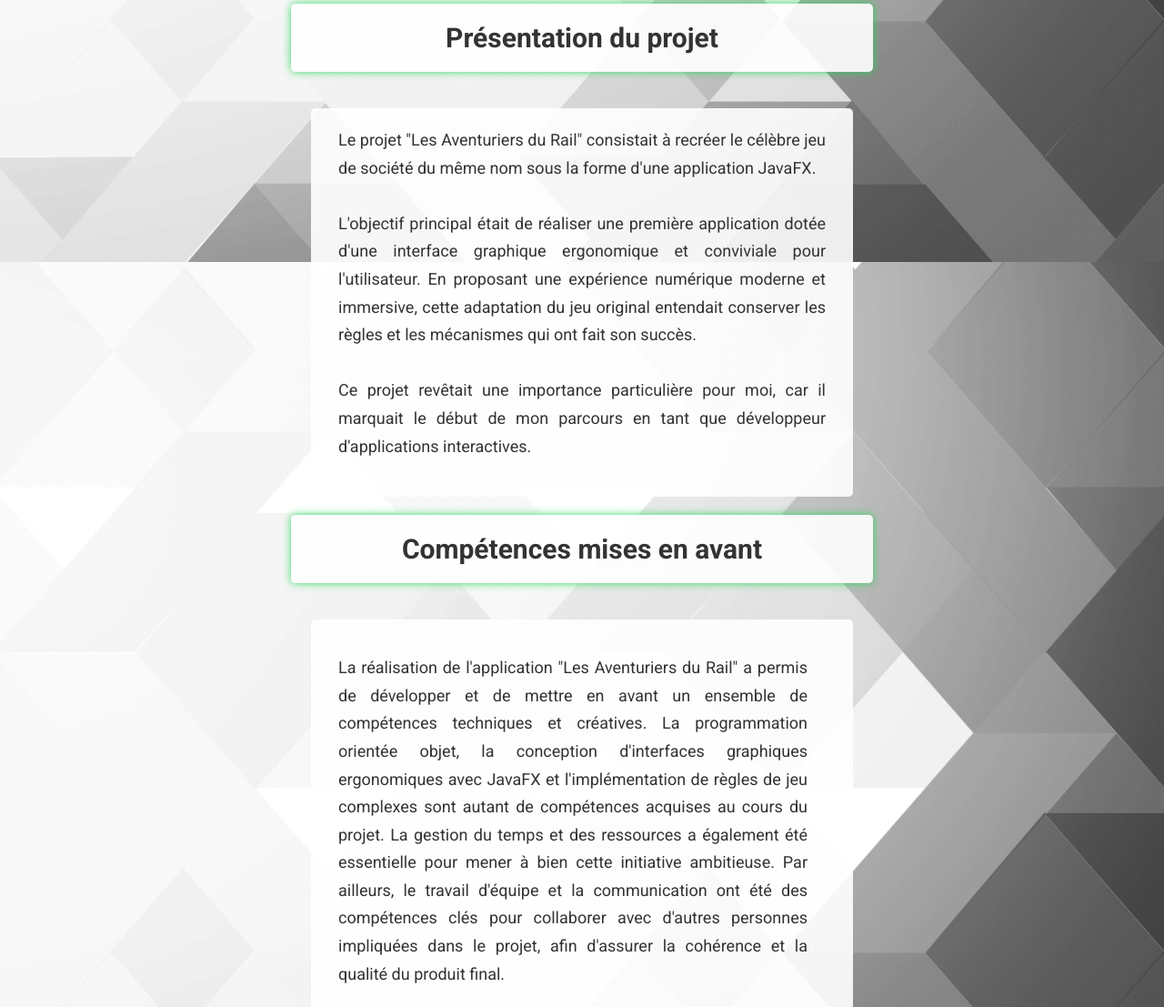
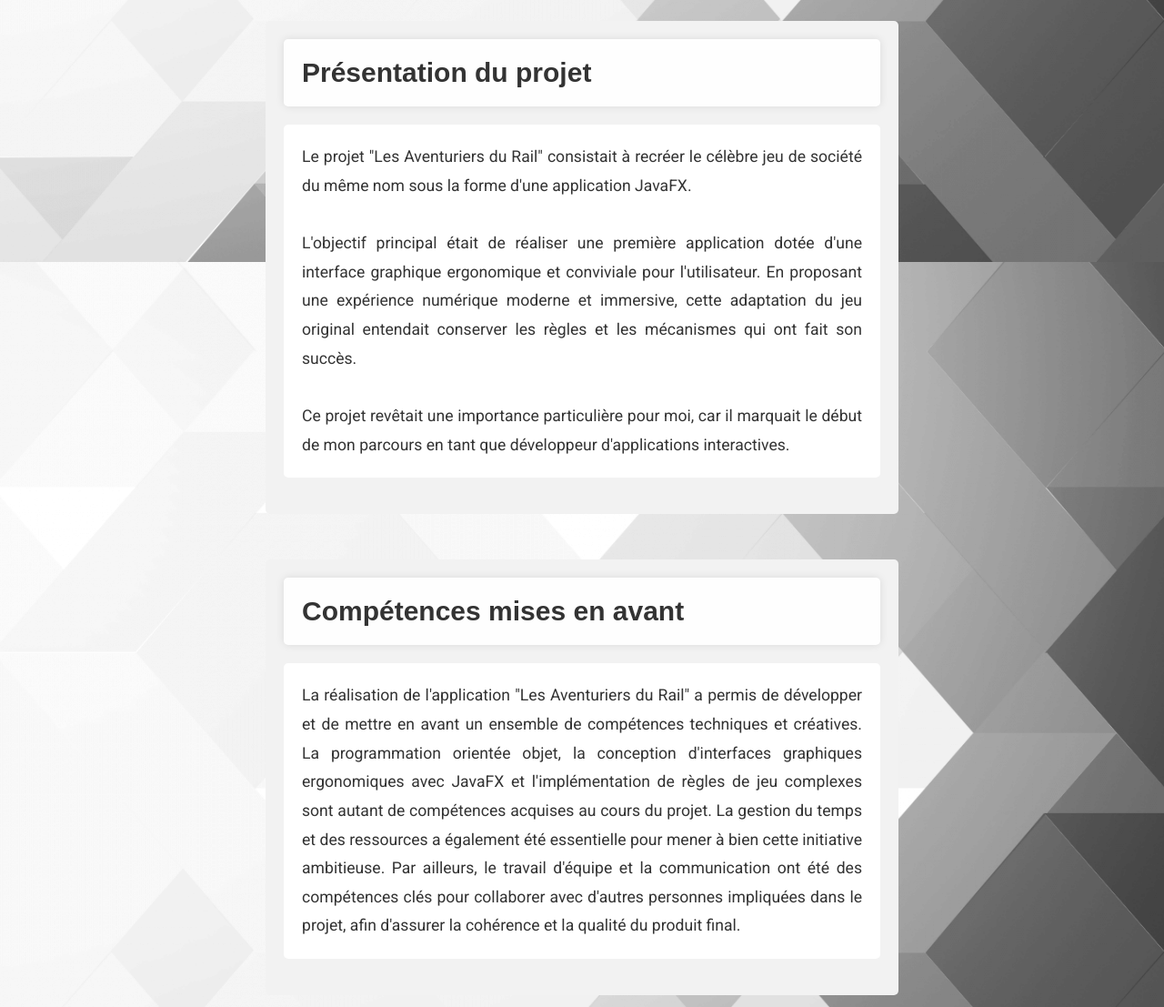
Before and after one commit to gaetanana/Portfolio-, a plain HTML site: page pages/projets/AventuriersDuRails.html in a window 1280 px wide. Shown: the part 736-1843 px from the top of the page at 91% size. Drawn offline with nearby package versions, Linux system fonts and the light colour scheme.

Commit message:
Modification des css des projets

```diff
--- a/pages/projets/AventuriersDuRails.html
+++ b/pages/projets/AventuriersDuRails.html
@@ -23,7 +23,8 @@
                     <div id="progress-bar"></div>
                 </div>
                 <li class="deroulant">
-                    <p class="paddingLien"><a class="lienNavBar" href="#">Projets <i id="flecheProjet" class="fas fa-caret-down"></i></a>
+                    <p class="paddingLien"><a class="lienNavBar" href="#">Projets <i id="flecheProjet"
+                                                                                     class="fas fa-caret-down"></i></a>
                     </p>
                     <ul class="sous">
                         <li><a href="AventuriersDuRails.html">Aventuriers du rail</a></li>
@@ -56,50 +57,59 @@
     <h1 class="PremierTitre">Aventuriers du rail</h1>
 
     <h2>Visuel de l'application</h2>
-    <div class="text-box">
+    <div class="div_commune">
         <div class="text-image-container">
             <img id="imgApplicationRail" src="../../web/img/projets/aventurierDuRail.png" alt="image du projet">
         </div>
     </div>
+    <div class="div_commune">
+        <h2>Présentation du projet</h2>
+        <p class="paragrapheContenue">
+            Le projet "Les Aventuriers du Rail" consistait à recréer le célèbre jeu de société du même nom sous la
+            forme d'une application JavaFX.
+            <br>
+            <br>
+            L'objectif principal était de réaliser une première application dotée d'une interface graphique
+            ergonomique et conviviale pour l'utilisateur.
+            En proposant une expérience numérique moderne et immersive, cette adaptation du jeu original entendait
+            conserver les règles et les mécanismes qui ont fait son succès.
+            <br>
+            <br>
+            Ce projet revêtait une importance particulière pour moi, car il marquait le début de mon parcours en
+            tant que développeur d'applications interactives.
+        </p>
+    </div>
 
 
-    <h2>Présentation du projet</h2>
-    <div class="text-box">
-        <div class="text-image-container">
-            Le projet "Les Aventuriers du Rail" consistait à recréer le célèbre jeu de société du même nom sous la forme d'une application JavaFX.
-            <br>
-            <br>
-            L'objectif principal était de réaliser une première application dotée d'une interface graphique ergonomique et conviviale pour l'utilisateur.
-            En proposant une expérience numérique moderne et immersive, cette adaptation du jeu original entendait conserver les règles et les mécanismes qui ont fait son succès.
-            <br>
-            <br>
-            Ce projet revêtait une importance particulière pour moi, car il marquait le début de mon parcours en tant que développeur d'applications interactives.
+    <div class="div_commune">
+        <h2>Compétences mises en avant</h2>
+
+        <p class="paragrapheContenue">
+            La réalisation de l'application "Les Aventuriers du Rail" a permis de développer et de mettre en avant
+            un ensemble de compétences techniques et créatives.
+            La programmation orientée objet, la conception d'interfaces graphiques ergonomiques avec JavaFX et
+            l'implémentation de règles de jeu complexes sont autant de compétences acquises au cours du projet.
+            La gestion du temps et des ressources a également été essentielle pour mener à bien cette initiative
+            ambitieuse. Par ailleurs, le travail d'équipe et la communication ont été des compétences clés pour
+            collaborer avec d'autres personnes impliquées dans le projet, afin d'assurer la cohérence et la qualité
+            du produit final.
+        </p>
+    </div>
+    <div class="div_commune">
+        <h2>Languages utilisées et outils</h2>
+        <div id="logoLanguages">
+            <img src="../../web/img/logoLanguage/javaLogo.png" alt="Java">
+            <img src="../../web/img/logoLanguage/icnoneJavafx.png" alt="JavaFX">
+            <img src="../../web/img/logoLanguage/gitLab.png" alt="GitLab">
         </div>
     </div>
 
-    <h2>Compétences mises en avant</h2>
-    <div class="text-box">
-        <div class="text-image-container">
-            <p>
-                La réalisation de l'application "Les Aventuriers du Rail" a permis de développer et de mettre en avant un ensemble de compétences techniques et créatives.
-                La programmation orientée objet, la conception d'interfaces graphiques ergonomiques avec JavaFX et l'implémentation de règles de jeu complexes sont autant de compétences acquises au cours du projet.
-                La gestion du temps et des ressources a également été essentielle pour mener à bien cette initiative ambitieuse. Par ailleurs, le travail d'équipe et la communication ont été des compétences clés pour collaborer avec d'autres personnes impliquées dans le projet, afin d'assurer la cohérence et la qualité du produit final.
-            </p>
-        </div>
-    </div>
+    <div class="div_commune">
+        <h2>Lien du dépôt</h2>
 
-    <h2>Languages utilisées et outils</h2>
-    <div class="text-box">
-        <div id="logoLanguages">
-            <img src="../../web/img/logoLanguage/javaLogo.png" alt="Java" >
-            <img src="../../web/img/logoLanguage/icnoneJavafx.png" alt="JavaFX" >
-            <img src="../../web/img/logoLanguage/gitLab.png" alt = "GitLab">
-        </div>
-    </div>
-
-    <h2>Lien du dépôt</h2>
-    <div id="divBouton" class="text-box">
-        <a href="https://github.com/gaetanana/AventuriersDuRail" target="_blank"><button>Clique</button></a>
+        <p class="div_commune"><a href="https://github.com/gaetanana/AventuriersDuRail" target="_blank">
+            <button>Clique</button>
+        </a></p>
     </div>
 
 </div>
@@ -111,7 +121,8 @@
     </div>
     <div id="footerDroite">
         <a target="_blank" href="https://www.linkedin.com/in/ga%C3%ABtan-gonfiantini-402798216/"><img
-                src="../../web/img/contact/linkdin.png" alt="linkedin"></a> <a target="_blank" href="https://github.com/gaetanana"><img
+                src="../../web/img/contact/linkdin.png" alt="linkedin"></a> <a target="_blank"
+                                                                               href="https://github.com/gaetanana"><img
             src="../../web/img/contact/gitHub.png" alt="github"></a>
     </div>
 </footer>
--- a/web/css/projets/cssProjets.css
+++ b/web/css/projets/cssProjets.css
@@ -36,17 +36,36 @@ h1 {
 }
 
 h2 {
+    margin: 0;
     font-size: 30px;
     color: #333;
     background: rgba(255, 255, 255, 0.9);
-    margin: 0 auto;
     padding: 20px;
-    width: 80%;
-    max-width: 600px;
-    box-shadow: 0 0 10px rgba(40, 217, 88, 0.92);
+    box-shadow: 0 0 10px rgba(0, 0, 0, 0.1);
     border-radius: 5px;
-    text-align: center;
+    text-align: left;
     display: block;
+    font-family: 'Montserrat', sans-serif;
+}
+
+.paragrapheContenue{
+    font-size: 1.1rem;
+    line-height: 1.8;
+    text-align: justify;
+    margin: 20px auto;
+    padding: 20px;
+    background-color: #fff;
+    color: #333;
+    border-radius: 5px;
+}
+
+.div_commune{
+    display: flex;
+    flex-direction: column;
+    margin: 30px 100px 20px;
+    padding: 20px;
+    background-color: #f2f2f2;
+    border-radius: 5px;
 }
 
 /* Styles Spécifiques aux Projets */
@@ -64,17 +83,6 @@ h2 {
     align-items: center;
 }
 
-.text-box {
-    font-size: 18px;
-    line-height: 1.7;
-    text-align: justify;
-    margin: 40px 150px;
-    padding: 20px 30px;
-    background-color: rgba(255, 255, 255, 0.9);
-    color: #333;
-    border-radius: 5px;
-}
-
 @media screen and (max-width: 768px) {
     h1 {
         font-size: 28px;
@@ -89,7 +97,7 @@ h2 {
     }
 }
 
-.text-image-container, .text-box, #logoLanguages {
+.text-image-container, #logoLanguages {
     display: flex;
     align-items: center;
     justify-content: center;
@@ -120,15 +128,7 @@ h2 {
 .side-image {
     width: 100px;
 }
-
-#divBouton {
-    display: flex;
-    align-items: center;
-    justify-content: center;
-    margin-top: 20px;
-}
-
-.text-box button {
+button {
     font-size: 16px;
     font-weight: bold;
     padding: 10px 20px;
@@ -140,7 +140,7 @@ h2 {
     border-radius: 4px;
 }
 
-.text-box button:hover {
+button:hover {
     background-color: #45a049;
 }
 
@@ -166,8 +166,6 @@ h2 {
     opacity: 1;
 }
 
-
-
 #imgProjetVote img, #imgApplicationRail,#imgSiteVinyl,#imgProjetSaveSync,#imgProjetCATS  {
     width: 100%;
     height: auto;
@@ -178,6 +176,7 @@ h2 {
     justify-content: center;
     justify-items: center;
 }
+
 #imgProjetSaveSync img{
     margin-bottom: 20px;
     border-radius: 5px;
```
